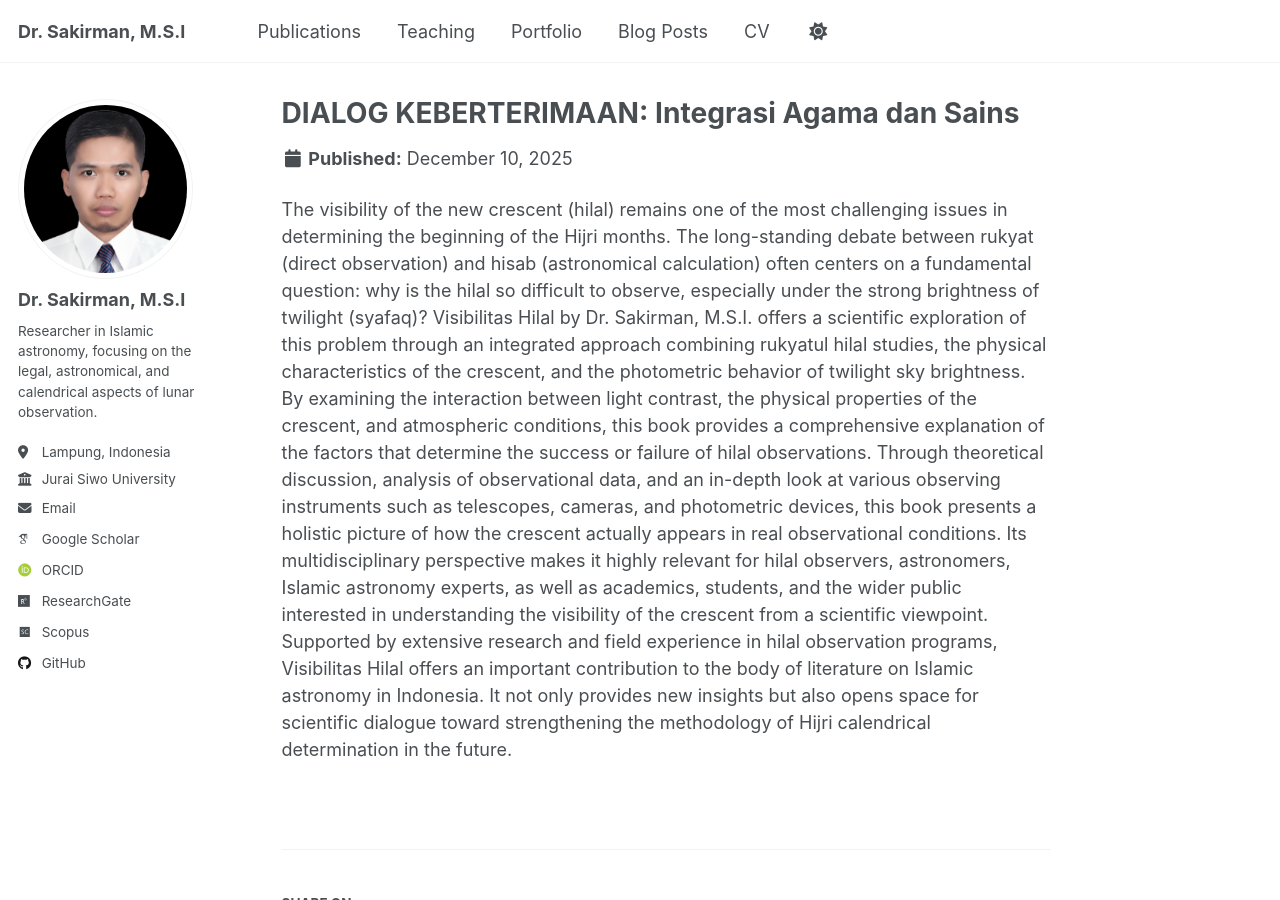
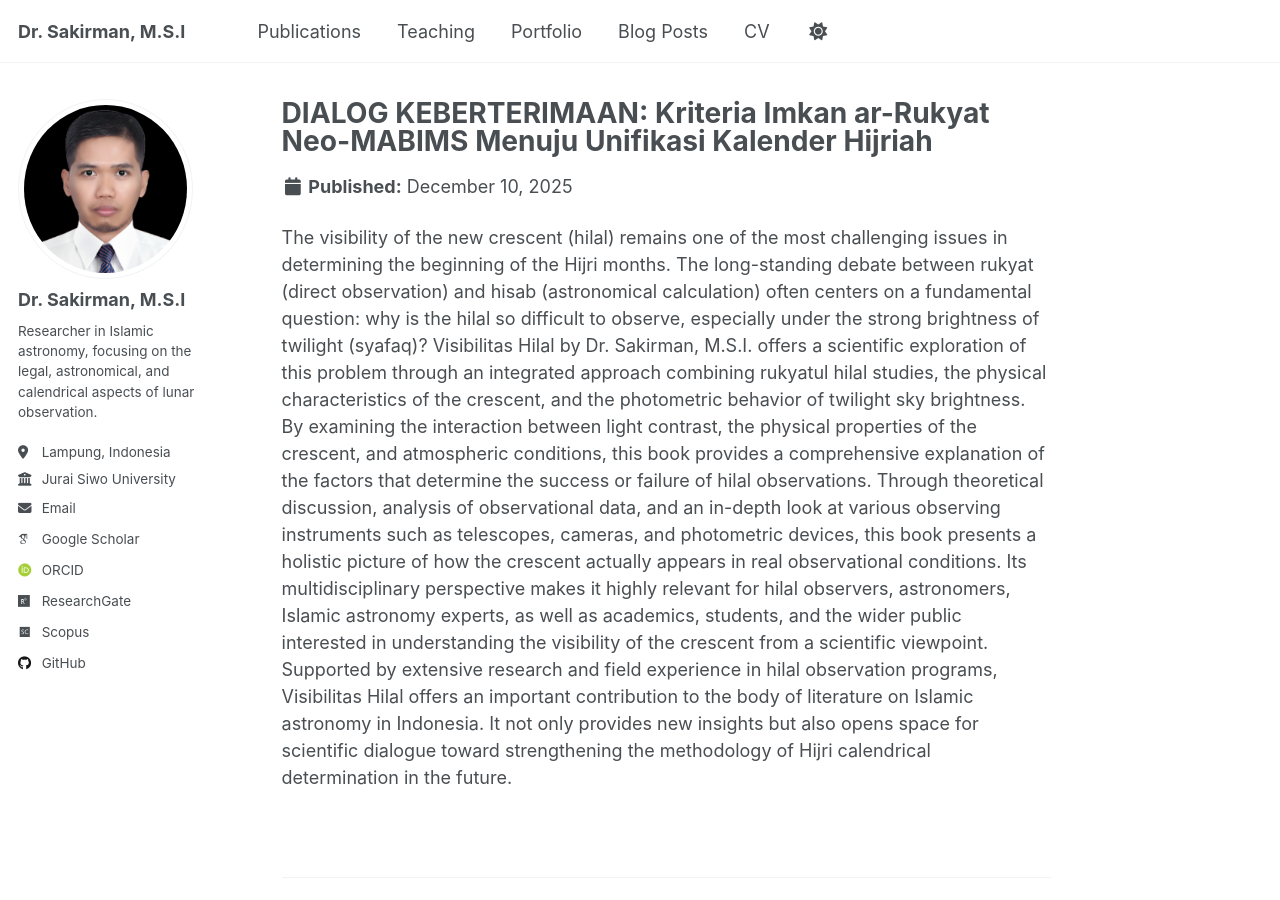
Before and after one commit to sakir-man/sakir-man.github.io, a Jekyll site: the page built from _portfolio/portfolio-2.md, in a window 1280 px wide and 900 px high. Built offline with Jekyll 4.4.1, drawn with Linux system fonts in a browser that asks for light colours; some web fonts are replaced; a script that is not in the unit is left out.

Commit message:
Update portfolio-2.md

```diff
--- a/_portfolio/portfolio-2.md
+++ b/_portfolio/portfolio-2.md
@@ -1,5 +1,5 @@
 ---
-title: "DIALOG KEBERTERIMAAN: Integrasi Agama dan Sains"
+title: "DIALOG KEBERTERIMAAN: Kriteria Imkan ar-Rukyat Neo-MABIMS Menuju Unifikasi Kalender Hijriah"
 excerpt: "<img src='/images/buku7.jpeg'>"
 collection: portfolio
 ---
```
